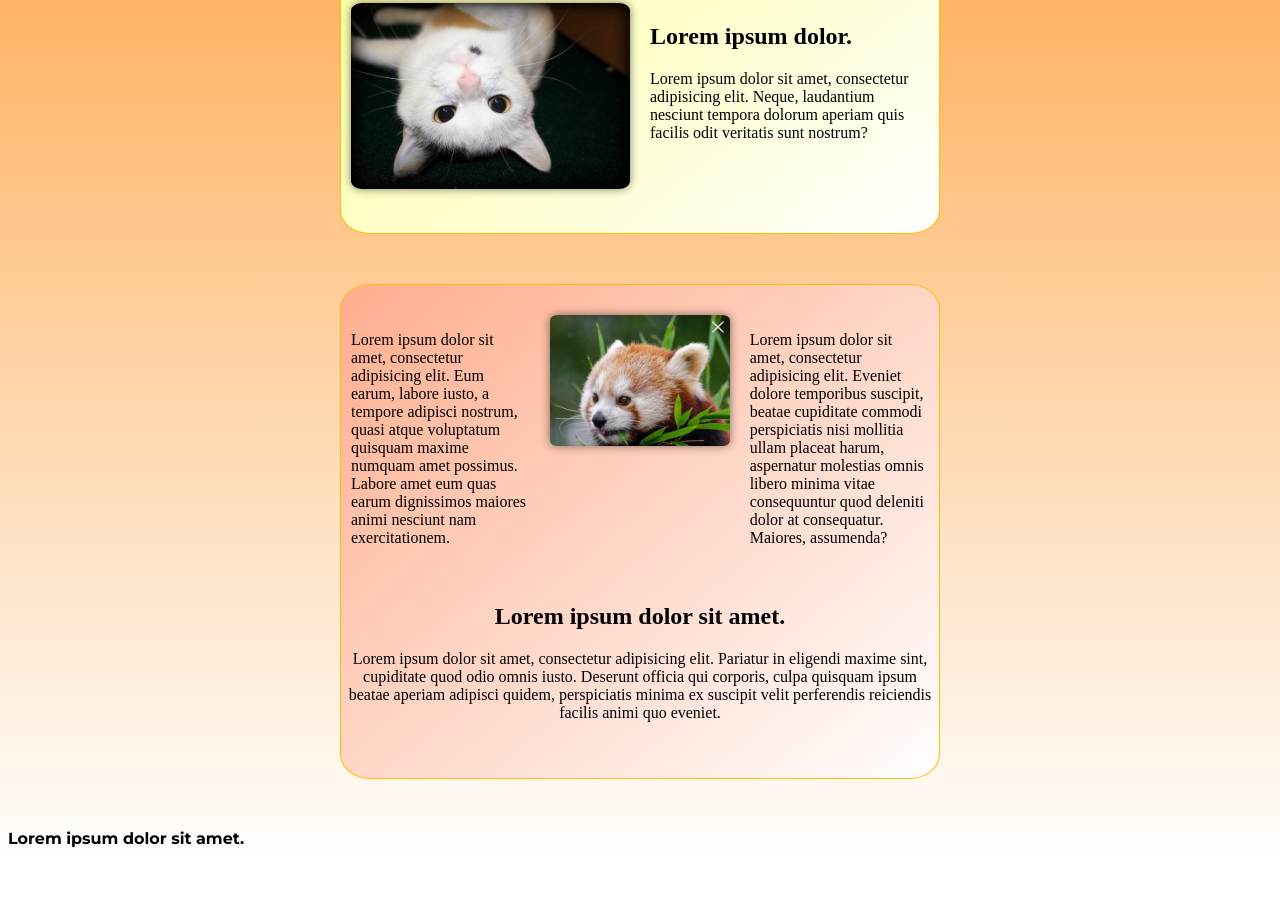
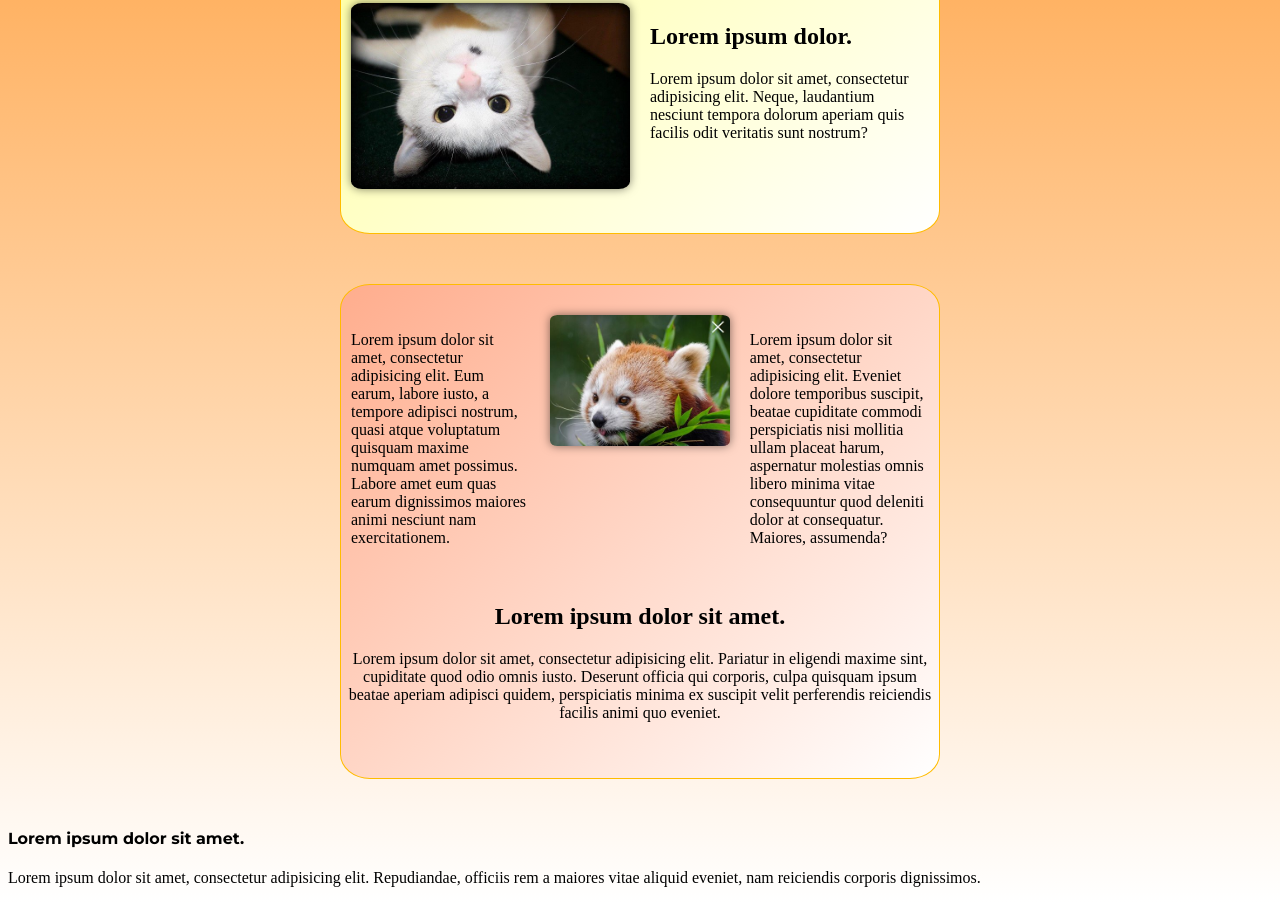
Before and after one commit to codetestgit/codegitsunday, a plain HTML site: page index.html in a window 1280 px wide. Shown: the part 279-1182 px from the top of the page. Before the commit the page ends 1148 px from the top, so only its background shows below. Drawn offline with Linux system fonts and the light colour scheme.

Commit message:
Add tag p

```diff
--- a/index.html
+++ b/index.html
@@ -47,5 +47,6 @@
 
 </div>
 <h4>Lorem ipsum dolor sit amet.</h4>
+<p>Lorem ipsum dolor sit amet, consectetur adipisicing elit. Repudiandae, officiis rem a maiores vitae aliquid eveniet, nam reiciendis corporis dignissimos.</p>
 </body>
 </html>
```
